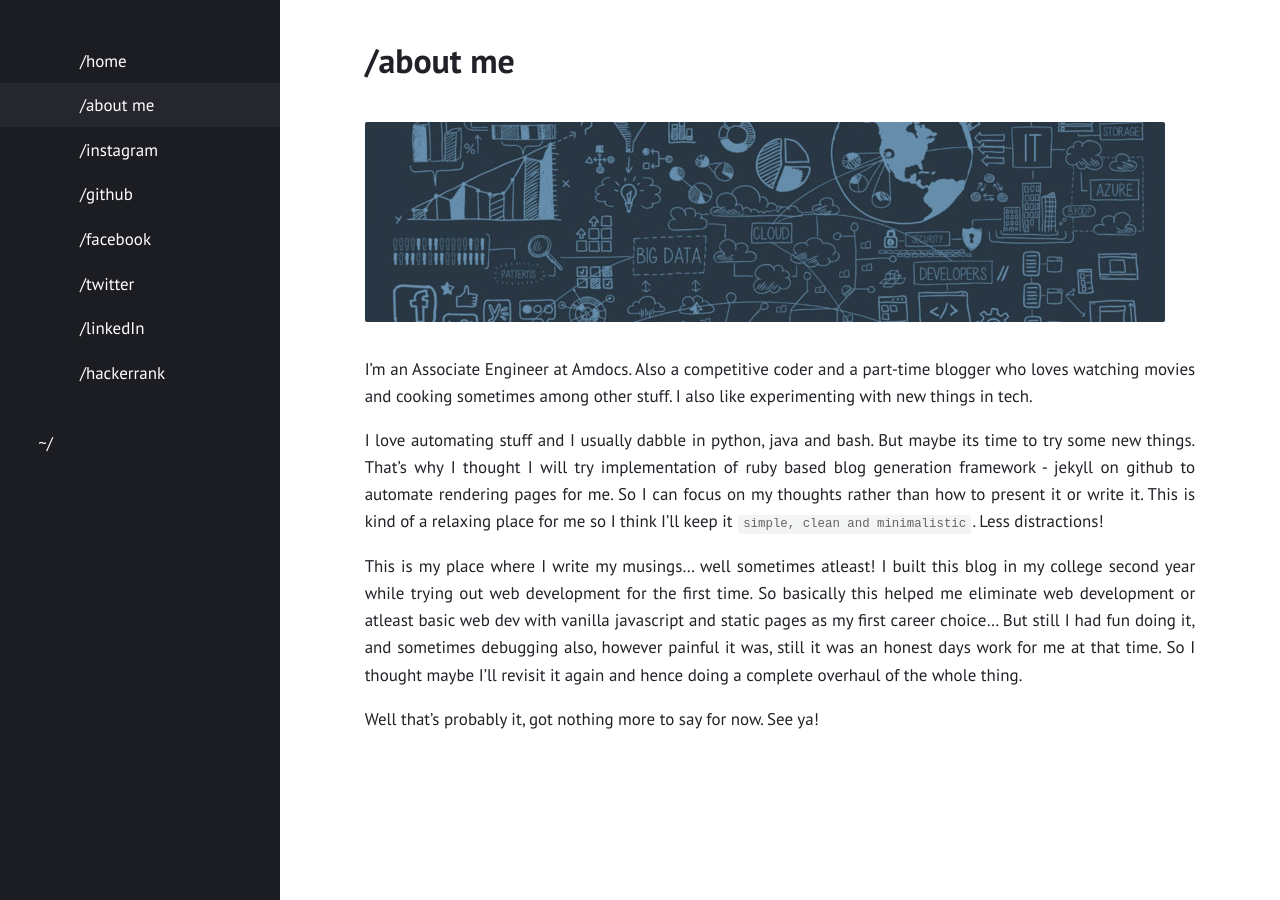
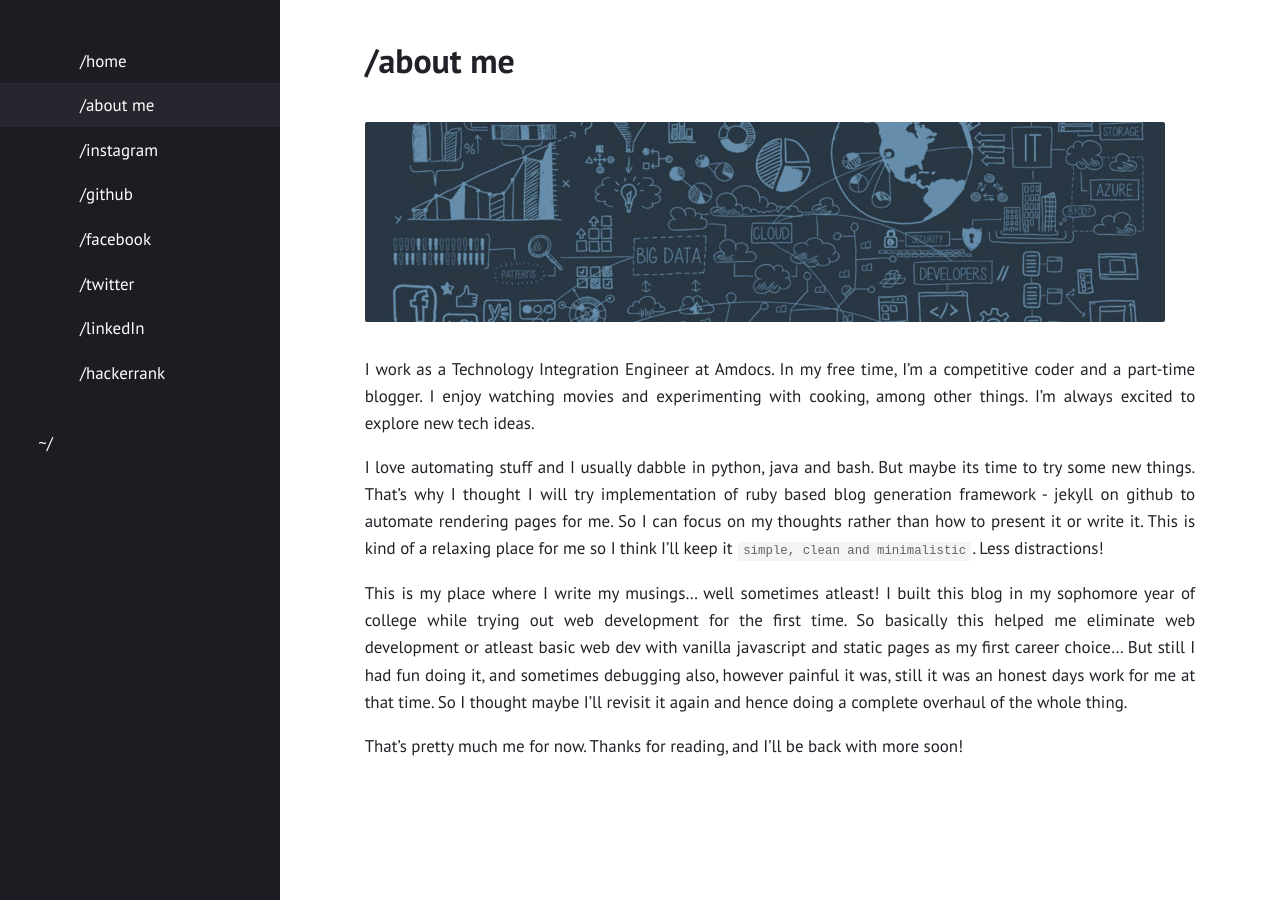
Before and after one commit to ManasKhosla/manaskhosla.github.io, a Jekyll site: the page built from about.md, in a window 1280 px wide. Built offline with Jekyll 4.4.1, drawn with Linux system fonts in a browser that asks for light colours.

Commit message:
Update about.md

````diff
--- a/about.md
+++ b/about.md
@@ -6,13 +6,13 @@ layout: page
 
 ![just some random cover pic](/assets/images/cover.jpg)
 
-I'm an Associate Engineer at Amdocs. Also a competitive coder and a part-time blogger who loves watching movies and cooking sometimes among other stuff. I also like experimenting with new things in tech.
+I work as a Technology Integration Engineer at Amdocs. In my free time, I'm a competitive coder and a part-time blogger. I enjoy watching movies and experimenting with cooking, among other things. I'm always excited to explore new tech ideas.
 
 
 I love automating stuff and I usually dabble in python, java and bash. But maybe its time to try some new things. That's why I thought I will try implementation of ruby based blog generation framework - jekyll on github to automate rendering pages for me. So I can focus on my thoughts rather than how to present it or write it. This is kind of a relaxing place for me so I think I'll keep it ```simple, clean and minimalistic```. Less distractions!
 
 
-This is my place where I write my musings... well sometimes atleast! I built this blog in my college second year while trying out web development for the first time. So basically this helped me eliminate web development or atleast basic web dev with vanilla javascript and static pages as my first career choice... But still I had fun doing it, and sometimes debugging also, however painful it was, still it was an honest days work for me at that time. So I thought maybe I'll revisit it again and hence doing a complete overhaul of the whole thing.
+This is my place where I write my musings... well sometimes atleast! I built this blog in my sophomore year of college while trying out web development for the first time. So basically this helped me eliminate web development or atleast basic web dev with vanilla javascript and static pages as my first career choice... But still I had fun doing it, and sometimes debugging also, however painful it was, still it was an honest days work for me at that time. So I thought maybe I'll revisit it again and hence doing a complete overhaul of the whole thing.
 
 
-Well that's probably it, got nothing more to say for now. See ya!
+That's pretty much me for now. Thanks for reading, and I'll be back with more soon!
````
